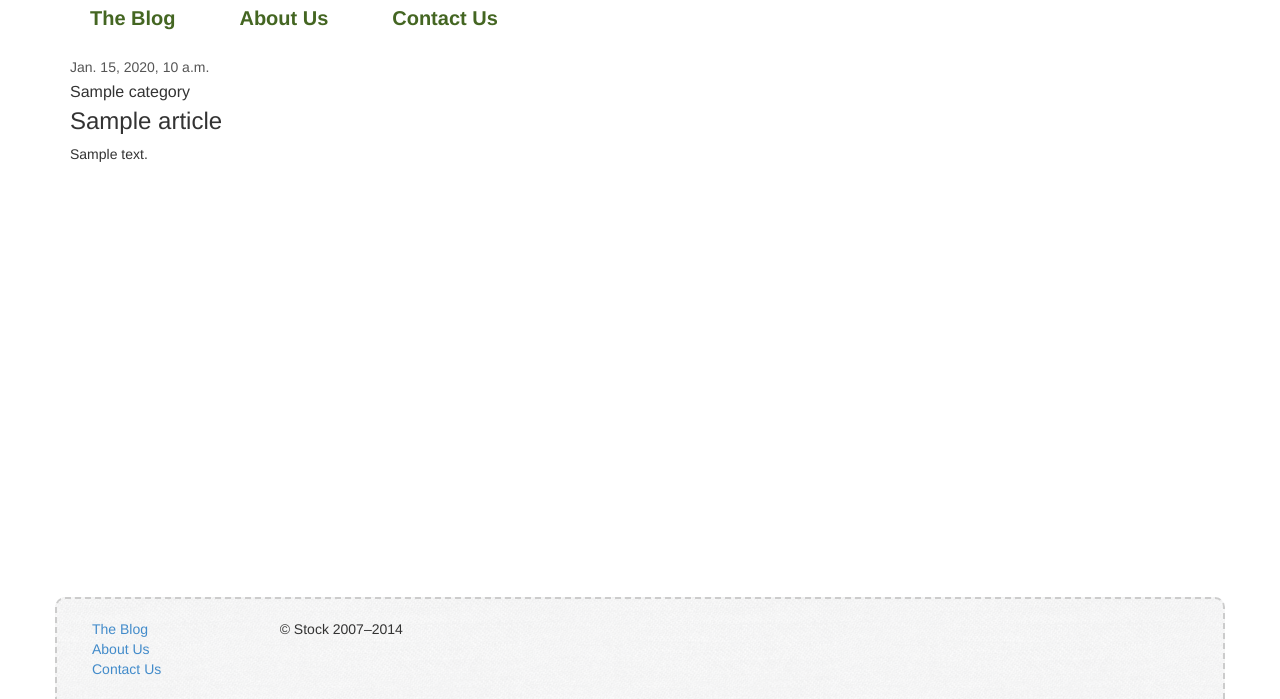
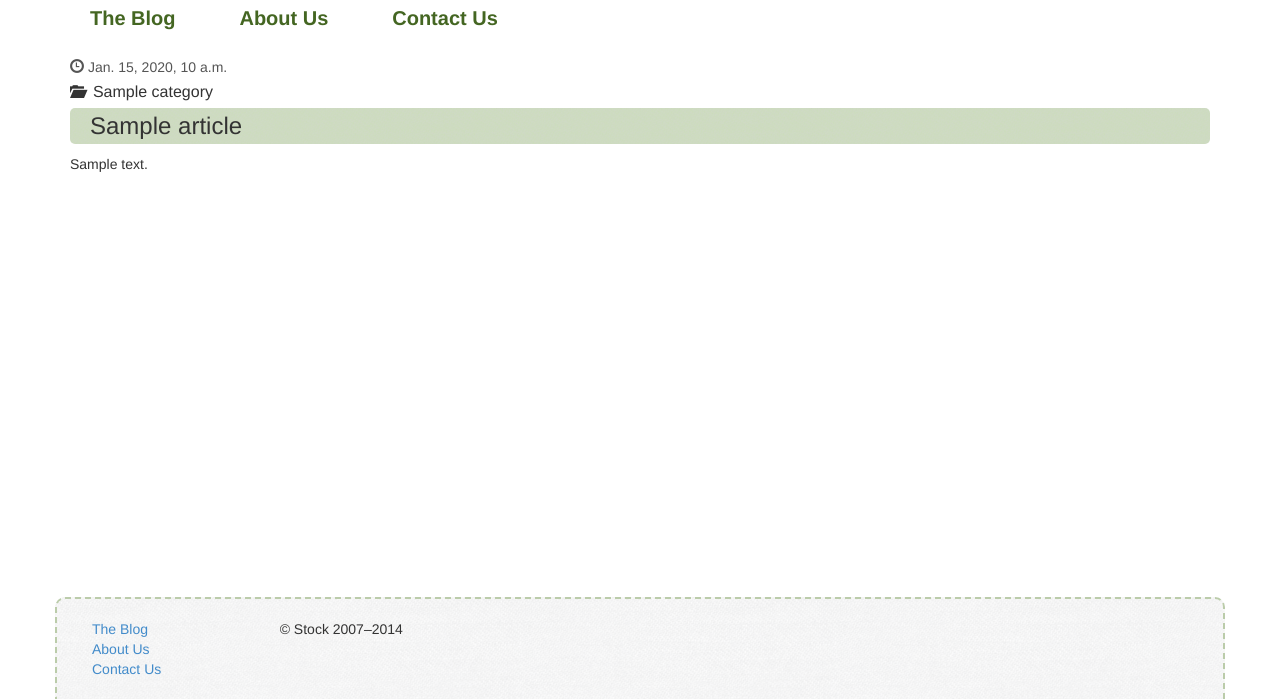
Before and after one commit to speranskydanil/stock, a Django app: page /blog/ in a window 1280 px wide. Shown: the part 101-800 px from the top of the page. Run offline with Django 3.2, Linux system fonts and the light colour scheme; tables that the repository leaves empty hold one stand-in row (values such as "Sample post"); some libraries are stand-ins or nearby versions.

Commit message:
added show action for articles, changed styles

```diff
--- a/blog/static/css/blog.css
+++ b/blog/static/css/blog.css
@@ -1,5 +1,5 @@
 .articles article {
-  margin-bottom: 20px;
+  margin-bottom: 30px;
 }
 
 .articles article > time {
@@ -9,9 +9,49 @@
 .articles article > h3 {
   margin: 0px;
   margin-bottom: 10px;
+  padding: 5px 20px;
+  background-image: url(../images/logo-background.png);
+  background-color: #cdb;
+  border-radius: 5px;
+  font-size: 24px;
+}
+
+.articles article > h3 > a {
+  color: #333;
+}
+
+.articles article > h3 > a:hover {
+  color: #555;
 }
 
 .articles article .category {
   margin: 4px 0px;
   font-size: 16px;
 }
+
+.articles article .category span {
+  font-size: 14px;
+}
+
+.article > time {
+  color: #555;
+}
+
+.article > h1 {
+  margin: 0px;
+  margin-bottom: 10px;
+  padding: 5px 20px;
+  background-image: url(../images/logo-background.png);
+  background-color: #cdb;
+  border-radius: 5px;
+  font-size: 30px;
+}
+
+.article .category {
+  margin: 4px 0px;
+  font-size: 18px;
+}
+
+.article .category span {
+  font-size: 14px;
+}
--- a/blog/templates/blog/index.html
+++ b/blog/templates/blog/index.html
@@ -6,9 +6,9 @@
   <section class="articles">
     {% for article in articles %}
       <article>
-        <time>{{ article.publication_date }}</time>
-        <div class="category">{{ article.category.title }}</div>
-        <h3>{{ article.title }}</h3>
+        <time><span class="glyphicon glyphicon-time"></span> {{ article.publication_date }}</time>
+        <div class="category"><span class="glyphicon glyphicon-folder-open"></span> &nbsp;{{ article.category.title }}</div>
+        <h3><a href="{% url 'blog:show' article.id %}">{{ article.title }}</a></h3>
         <div>{{ article.content|truncatewords_html:200|safe }}</div>
       </article>
     {% endfor %}
--- a/blog/urls.py
+++ b/blog/urls.py
@@ -2,4 +2,5 @@ from django.conf.urls import patterns, include, url
 
 urlpatterns = patterns('',
     url(r'^$', 'blog.views.index', name='index'),
+    url(r'^(\d+)$', 'blog.views.show', name='show'),
 )
--- a/blog/views.py
+++ b/blog/views.py
@@ -1,6 +1,13 @@
 from django.shortcuts import render
+from django.views.decorators.http import require_GET
 from blog.models import Article
 
+@require_GET
 def index(request):
     articles = Article.objects.select_related().all()
     return render(request, 'blog/index.html', { 'articles': articles })
+
+@require_GET
+def show(request, id):
+    article = Article.objects.get(id=id)
+    return render(request, 'blog/show.html', { 'article': article })
--- a/stock/static/css/style.css
+++ b/stock/static/css/style.css
@@ -35,7 +35,7 @@ header strong {
 }
 
 main {
-  margin-bottom: 20px;
+  margin-bottom: 40px;
 }
 
 main nav {
@@ -61,7 +61,7 @@ main nav a:hover {
 footer {
   height: 102px;
   padding: 20px;
-  border: 2px dashed #ccc;
+  border: 2px dashed #bca;
   border-bottom: none;
   background-image: url(../images/logo-background.png);
   border-top-left-radius: 10px;
```
Also changed, not shown: blog/templates/blog/show.html (added, +12 -0 lines).
